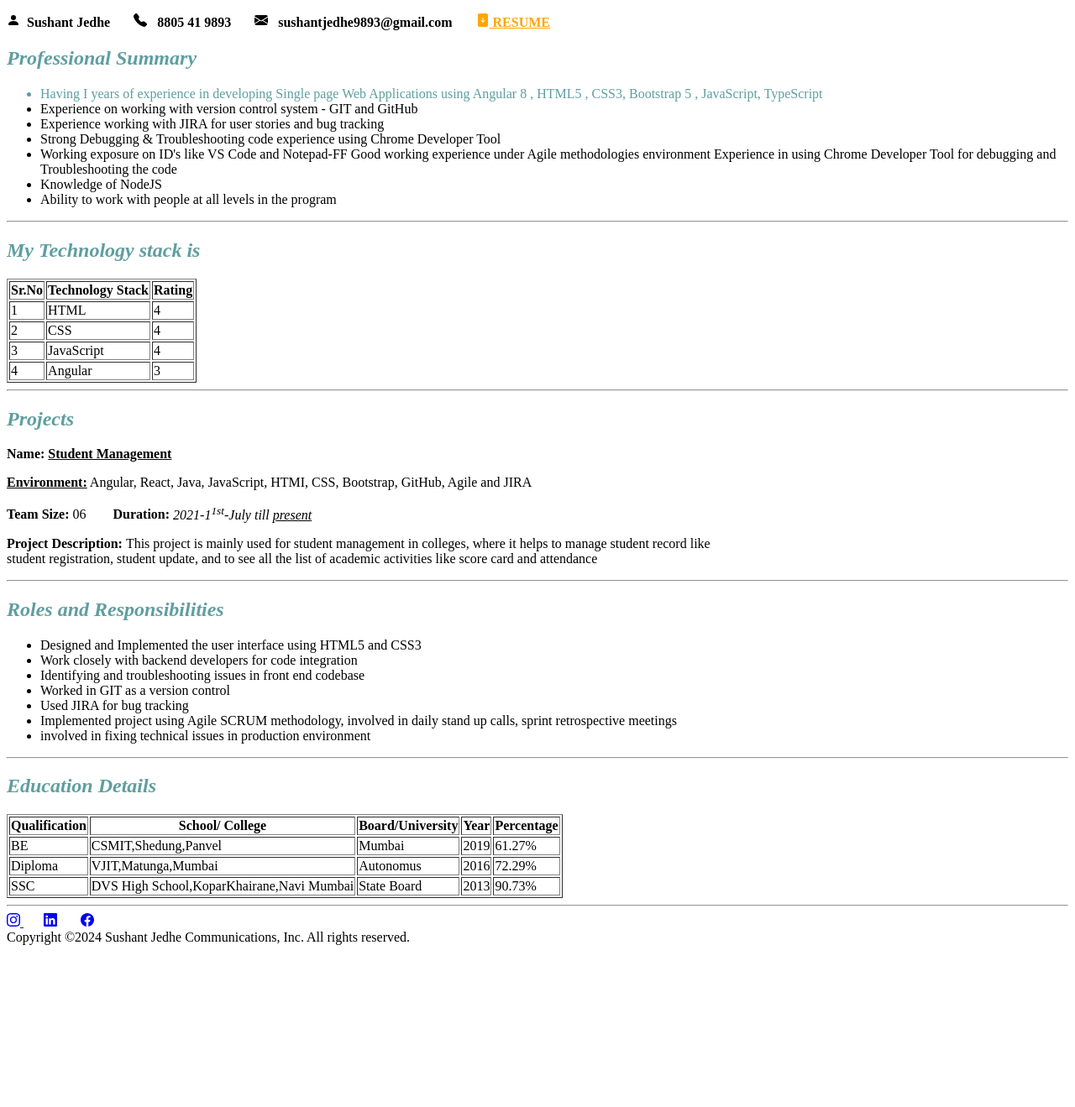
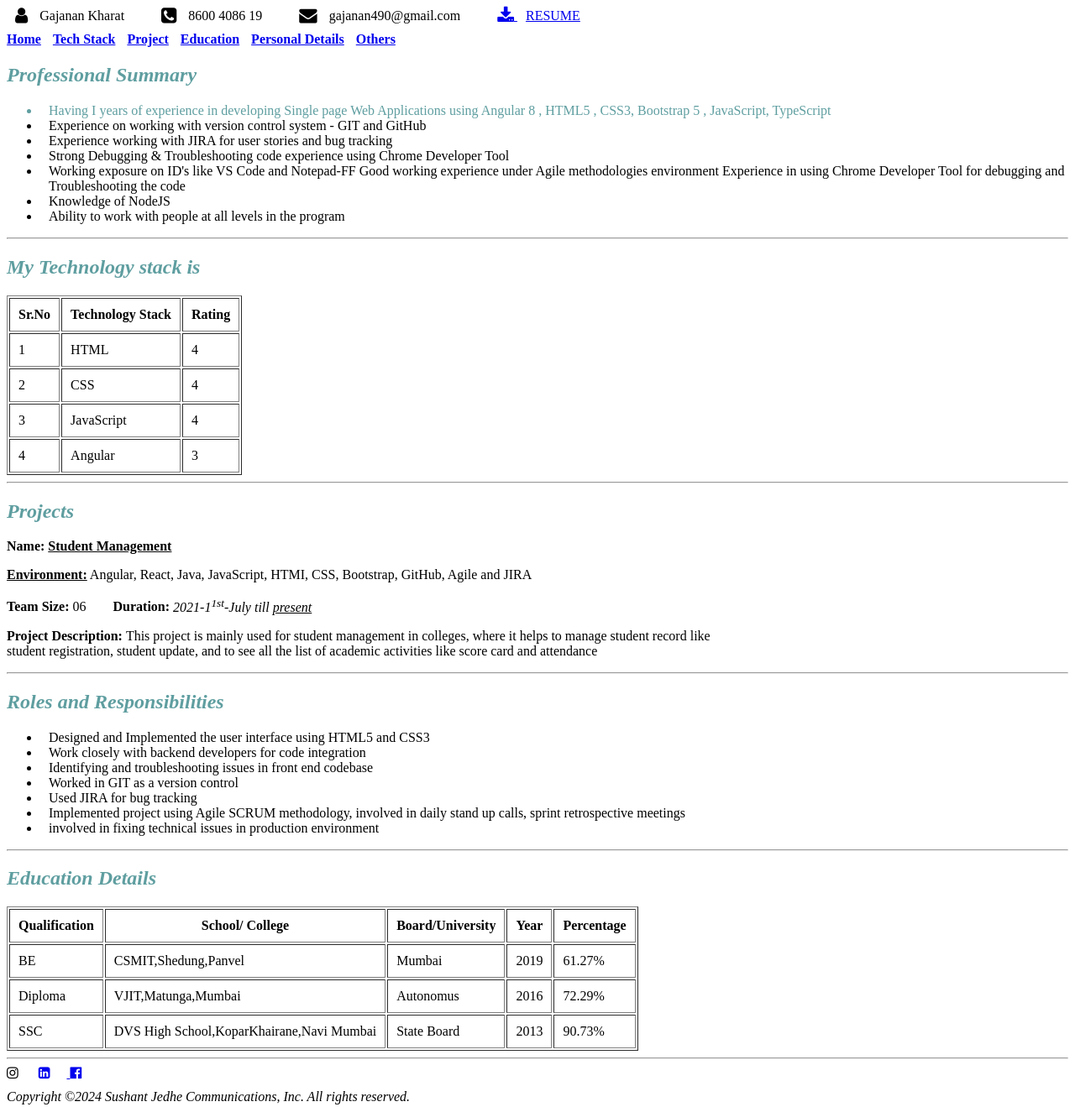
Before and after one commit to sushantjedhe9893/my-profile, a plain HTML site: page index.html in a window 1280 px wide. Shown: the whole page at 84% size. Before the commit the page ends 1134 px from the top, so only its background shows below. Drawn offline with Linux system fonts and the light colour scheme.

Commit message:
Applied Margin and Padding format
Applied Margin and Padding format

```diff
--- a/index.html
+++ b/index.html
@@ -5,6 +5,9 @@
     <meta name="viewport" content="width=device-width, initial-scale=1.0" />
     <title>My Profile</title>
     <link rel="shortcut icon" href="developer.png" type="image/x-icon" />
+    <!-- CDN Link -->
+    <link rel="stylesheet" href="https://cdnjs.cloudflare.com/ajax/libs/font-awesome/4.7.0/css/font-awesome.min.css">
+    <style>
     <style>
       #resume{
         color: orange;
@@ -14,135 +17,115 @@
         color: cadetblue;
         font-style: italic;
       }
+      .header-info{
+        margin-right: 40px;
+        margin-left: 10px;
+      }
+      #resume-text{
+        margin-left: 10px;
+      }
+      .home{
+        padding-right: 10px;
+        margin-top: 10px;
+        font-weight: bold;
+      }
+      .insta{
+        margin-right: 20px;
+      }
+      .list{
+        padding-left: 10px;
+      }
+      .table{
+        padding: 10px;
+      }
+      .Copyright{
+        padding-top: 10px;
+        font-style: italic;
+      }
+    </style>
     </style>
   </head>
   <body>
     <!-- Header section -->
-    <header>
-      <p style="color: black; font-weight: bolder;">
-        <svg
-          xmlns="http://www.w3.org/2000/svg"
-          width="16"
-          height="16"
-          fill="currentColor"
-          class="bi bi-person-fill"
-          viewBox="0 0 16 16"
-        >
-          <path
-            d="M3 14s-1 0-1-1 1-4 6-4 6 3 6 4-1 1-1 1zm5-6a3 3 0 1 0 0-6 3 3 0 0 0 0 6"
-          />
-        </svg>
-        &nbsp;Sushant Jedhe &nbsp; &nbsp; &nbsp;
-        <svg
-          xmlns="http://www.w3.org/2000/svg"
-          width="16"
-          height="16"
-          fill="currentColor"
-          class="bi bi-telephone-fill"
-          viewBox="0 0 16 16"
-        >
-          <path
-            fill-rule="evenodd"
-            d="M1.885.511a1.745 1.745 0 0 1 2.61.163L6.29 2.98c.329.423.445.974.315 1.494l-.547 2.19a.68.68 0 0 0 .178.643l2.457 2.457a.68.68 0 0 0 .644.178l2.189-.547a1.75 1.75 0 0 1 1.494.315l2.306 1.794c.829.645.905 1.87.163 2.611l-1.034 1.034c-.74.74-1.846 1.065-2.877.702a18.6 18.6 0 0 1-7.01-4.42 18.6 18.6 0 0 1-4.42-7.009c-.362-1.03-.037-2.137.703-2.877z"
-          />
-        </svg>
-        &nbsp; 8805 41 9893 &nbsp; &nbsp; &nbsp;
-        <svg
-          xmlns="http://www.w3.org/2000/svg"
-          width="16"
-          height="16"
-          fill="currentColor"
-          class="bi bi-envelope-fill"
-          viewBox="0 0 16 16"
-        >
-          <path
-            d="M.05 3.555A2 2 0 0 1 2 2h12a2 2 0 0 1 1.95 1.555L8 8.414zM0 4.697v7.104l5.803-3.558zM6.761 8.83l-6.57 4.027A2 2 0 0 0 2 14h12a2 2 0 0 0 1.808-1.144l-6.57-4.027L8 9.586zm3.436-.586L16 11.801V4.697z"
-          />
-        </svg>
-        &nbsp; sushantjedhe9893@gmail.com &nbsp; &nbsp; &nbsp;
-        <a href="assets/resume.pdf" download id="resume">
-          <svg
-            xmlns="http://www.w3.org/2000/svg"
-            width="16"
-            height="16"
-            fill="currentColor"
-            class="bi bi-file-arrow-down-fill"
-            viewBox="0 0 16 16"
-          >
-            <path
-              d="M12 0H4a2 2 0 0 0-2 2v12a2 2 0 0 0 2 2h8a2 2 0 0 0 2-2V2a2 2 0 0 0-2-2M8 5a.5.5 0 0 1 .5.5v3.793l1.146-1.147a.5.5 0 0 1 .708.708l-2 2a.5.5 0 0 1-.708 0l-2-2a.5.5 0 1 1 .708-.708L7.5 9.293V5.5A.5.5 0 0 1 8 5"
-            />
-          </svg>
-          RESUME
-        </a>
-      </p>
-    </header>
-
-
-
+    <header style="margin: 10px;">
+      <i class="fa fa-user fa-lg" aria-hidden="true"></i>
+      <span class="header-info">Gajanan Kharat </span>
+      <i class="fa fa-phone-square fa-lg" aria-hidden="true"></i>
+      <span class="header-info">8600 4086 19  </span>
+      <i class="fa fa-envelope fa-lg" aria-hidden="true"></i>
+      <span class="header-info">gajanan490@gmail.com </span>
+      <a href="assets/resume.pdf" download id="resume">  <i class="fa fa-download fa-lg" aria-hidden="true"></i> <span id="resume-text">RESUME</span>  </a>
+</header>
+ <!-- Nav Section -->
+ <nav >
+  <a href="#home"><span class="home">Home</span></a>
+  <a href="#techstack" class="home">Tech Stack</a>
+  <a href="#project" class="home">Project</a>
+  <a href="#education" class="home">Education</a>
+  <a href="personalDetails.html" target="_blank" class="home">Personal Details</a>
+  <a href="others.html" target="_blank" class="home">Others</a>
+ </nav>
     <!-- Main Section -->
-    <section>
       <!-- HOME Section -->
       <section id="home">
         <h2 class="heading">Professional Summary</h2>
         <ul>
-          <li style="color: cadetblue;">
+          <li style="color: cadetblue;" class="list">
             Having I years of experience in developing Single page Web
             Applications using Angular 8 , HTML5 , CSS3, Bootstrap 5 ,
             JavaScript, TypeScript
           </li>
-          <li>
+          <li class="list">
             Experience on working with version control system - GIT and GitHub
           </li>
-          <li>
+          <li class="list">
             Experience working with JIRA for user stories and bug tracking
           </li>
-          <li>
+          <li class="list">
             Strong Debugging & Troubleshooting code experience using Chrome
             Developer Tool
           </li>
-          <li>
+          <li class="list">
             Working exposure on ID's like VS Code and Notepad-FF Good working
             experience under Agile methodologies environment Experience in using
             Chrome Developer Tool for debugging and Troubleshooting the code
           </li>
-          <li>Knowledge of NodeJS</li>
-          <li>Ability to work with people at all levels in the program</li>
+          <li class="list">Knowledge of NodeJS</li>
+          <li class="list">Ability to work with people at all levels in the program</li>
         </ul>
       </section>
-    </section>
     <hr />
     <!-- Technology stack section -->
     <section id="techStack">
       <h2 class="heading">My Technology stack is</h2>
-      <table border="1">
+      <table border="1px">
         <thead>
           <tr>
-            <th>Sr.No</th>
-            <th>Technology Stack</th>
-            <th>Rating</th>
+            <th class="table">Sr.No</th>
+            <th class="table">Technology Stack</th>
+            <th class="table">Rating</th>
           </tr>
         </thead>
-        <tbody>
+        <tbody >
           <tr>
-            <td>1</td>
-            <td>HTML</td>
-            <td>4</td>
+            <td class="table">1</td>
+            <td class="table">HTML</td>
+            <td class="table">4</td>
           </tr>
           <tr>
-            <td>2</td>
-            <td>CSS</td>
-            <td>4</td>
+            <td class="table">2</td>
+            <td class="table">CSS</td>
+            <td class="table">4</td>
           </tr>
           <tr>
-            <td>3</td>
-            <td>JavaScript</td>
-            <td>4</td>
+            <td class="table">3</td>
+            <td class="table">JavaScript</td>
+            <td class="table">4</td>
           </tr>
           <tr>
-            <td>4</td>
-            <td>Angular</td>
-            <td>3</td>
+            <td class="table">4</td>
+            <td class="table">Angular</td>
+            <td class="table">3</td>
           </tr>
         </tbody>
       </table>
@@ -173,18 +156,18 @@
       <hr />
       <h2 class="heading"><strong>Roles and Responsibilities</strong></h2>
       <ul>
-        <li>
+        <li class="list">
           Designed and Implemented the user interface using HTML5 and CSS3
         </li>
-        <li>Work closely with backend developers for code integration</li>
-        <li>Identifying and troubleshooting issues in front end codebase</li>
-        <li>Worked in GIT as a version control</li>
-        <li>Used JIRA for bug tracking</li>
-        <li>
+        <li class="list">Work closely with backend developers for code integration</li>
+        <li class="list">Identifying and troubleshooting issues in front end codebase</li>
+        <li class="list">Worked in GIT as a version control</li>
+        <li class="list">Used JIRA for bug tracking</li>
+        <li class="list">
           Implemented project using Agile SCRUM methodology, involved in daily
           stand up calls, sprint retrospective meetings
         </li>
-        <li>involved in fixing technical issues in production environment</li>
+        <li class="list">involved in fixing technical issues in production environment</li>
       </ul>
     </section>
     <hr />
@@ -192,37 +175,37 @@
     <!-- Education Section -->
     <section id="education">
       <h2 class="heading">Education Details</h2>
-      <table border="1">
+      <table border="1px">
         <thead>
           <tr>
-            <th>Qualification</th>
-            <th>School/ College</th>
-            <th>Board/University</th>
-            <th>Year</th>
-            <th>Percentage</th>
+            <th class="table">Qualification</th>
+            <th class="table">School/ College</th>
+            <th class="table">Board/University</th>
+            <th class="table">Year</th>
+            <th class="table">Percentage</th>
           </tr>
         </thead>
         <tbody>
           <tr>
-            <td>BE</td>
-            <td>CSMIT,Shedung,Panvel</td>
-            <td>Mumbai</td>
-            <td>2019</td>
-            <td>61.27%</td>
+            <td class="table">BE</td>
+            <td class="table">CSMIT,Shedung,Panvel</td>
+            <td class="table">Mumbai</td>
+            <td class="table">2019</td>
+            <td class="table">61.27%</td>
           </tr>
           <tr>
-            <td>Diploma</td>
-            <td>VJIT,Matunga,Mumbai</td>
-            <td>Autonomus</td>
-            <td>2016</td>
-            <td>72.29%</td>
+            <td class="table">Diploma</td>
+            <td class="table">VJIT,Matunga,Mumbai</td>
+            <td class="table">Autonomus</td>
+            <td class="table">2016</td>
+            <td class="table">72.29%</td>
           </tr>
           <tr>
-            <td>SSC</td>
-            <td>DVS High School,KoparKhairane,Navi Mumbai</td>
-            <td>State Board</td>
-            <td>2013</td>
-            <td>90.73%</td>
+            <td class="table">SSC</td>
+            <td class="table"> DVS High School,KoparKhairane,Navi Mumbai</td>
+            <td class="table">State Board</td>
+            <td class="table">2013</td>
+            <td class="table">90.73%</td>
           </tr>
         </tbody>
       </table>
@@ -230,52 +213,18 @@
     <hr />
     <!-- Footer section -->
     <footer>
-      <a href="https://www.instagram.com/" target="_blank">
-        <svg
-          xmlns="http://www.w3.org/2000/svg"
-          width="16"
-          height="16"
-          fill="currentColor"
-          class="bi bi-instagram"
-          viewBox="0 0 16 16"
-        >
-          <path
-            d="M8 0C5.829 0 5.556.01 4.703.048 3.85.088 3.269.222 2.76.42a3.9 3.9 0 0 0-1.417.923A3.9 3.9 0 0 0 .42 2.76C.222 3.268.087 3.85.048 4.7.01 5.555 0 5.827 0 8.001c0 2.172.01 2.444.048 3.297.04.852.174 1.433.372 1.942.205.526.478.972.923 1.417.444.445.89.719 1.416.923.51.198 1.09.333 1.942.372C5.555 15.99 5.827 16 8 16s2.444-.01 3.298-.048c.851-.04 1.434-.174 1.943-.372a3.9 3.9 0 0 0 1.416-.923c.445-.445.718-.891.923-1.417.197-.509.332-1.09.372-1.942C15.99 10.445 16 10.173 16 8s-.01-2.445-.048-3.299c-.04-.851-.175-1.433-.372-1.941a3.9 3.9 0 0 0-.923-1.417A3.9 3.9 0 0 0 13.24.42c-.51-.198-1.092-.333-1.943-.372C10.443.01 10.172 0 7.998 0zm-.717 1.442h.718c2.136 0 2.389.007 3.232.046.78.035 1.204.166 1.486.275.373.145.64.319.92.599s.453.546.598.92c.11.281.24.705.275 1.485.039.843.047 1.096.047 3.231s-.008 2.389-.047 3.232c-.035.78-.166 1.203-.275 1.485a2.5 2.5 0 0 1-.599.919c-.28.28-.546.453-.92.598-.28.11-.704.24-1.485.276-.843.038-1.096.047-3.232.047s-2.39-.009-3.233-.047c-.78-.036-1.203-.166-1.485-.276a2.5 2.5 0 0 1-.92-.598 2.5 2.5 0 0 1-.6-.92c-.109-.281-.24-.705-.275-1.485-.038-.843-.046-1.096-.046-3.233s.008-2.388.046-3.231c.036-.78.166-1.204.276-1.486.145-.373.319-.64.599-.92s.546-.453.92-.598c.282-.11.705-.24 1.485-.276.738-.034 1.024-.044 2.515-.045zm4.988 1.328a.96.96 0 1 0 0 1.92.96.96 0 0 0 0-1.92m-4.27 1.122a4.109 4.109 0 1 0 0 8.217 4.109 4.109 0 0 0 0-8.217m0 1.441a2.667 2.667 0 1 1 0 5.334 2.667 2.667 0 0 1 0-5.334"
-          />
-        </svg>
+      <a href="https://www.instagram.com/" target="_blank"></a>
+        <span class="insta"><i class="fa fa-instagram" aria-hidden="true"></i></span>
       </a>
-      &nbsp; &nbsp; &nbsp;
       <a href="https://www.linkedin.com/" target="_blank">
-        <svg
-          xmlns="http://www.w3.org/2000/svg"
-          width="16"
-          height="16"
-          fill="currentColor"
-          class="bi bi-linkedin"
-          viewBox="0 0 16 16"
-        >
-          <path
-            d="M0 1.146C0 .513.526 0 1.175 0h13.65C15.474 0 16 .513 16 1.146v13.708c0 .633-.526 1.146-1.175 1.146H1.175C.526 16 0 15.487 0 14.854zm4.943 12.248V6.169H2.542v7.225zm-1.2-8.212c.837 0 1.358-.554 1.358-1.248-.015-.709-.52-1.248-1.342-1.248S2.4 3.226 2.4 3.934c0 .694.521 1.248 1.327 1.248zm4.908 8.212V9.359c0-.216.016-.432.08-.586.173-.431.568-.878 1.232-.878.869 0 1.216.662 1.216 1.634v3.865h2.401V9.25c0-2.22-1.184-3.252-2.764-3.252-1.274 0-1.845.7-2.165 1.193v.025h-.016l.016-.025V6.169h-2.4c.03.678 0 7.225 0 7.225z"
-          /></svg
-      ></a>
-      &nbsp; &nbsp; &nbsp;
-      <a href="https://www.facebook.com/" target="_blank">
-        <svg
-          xmlns="http://www.w3.org/2000/svg"
-          width="16"
-          height="16"
-          fill="currentColor"
-          class="bi bi-facebook"
-          viewBox="0 0 16 16"
-        >
-          <path
-            d="M16 8.049c0-4.446-3.582-8.05-8-8.05C3.58 0-.002 3.603-.002 8.05c0 4.017 2.926 7.347 6.75 7.951v-5.625h-2.03V8.05H6.75V6.275c0-2.017 1.195-3.131 3.022-3.131.876 0 1.791.157 1.791.157v1.98h-1.009c-.993 0-1.303.621-1.303 1.258v1.51h2.218l-.354 2.326H9.25V16c3.824-.604 6.75-3.934 6.75-7.951"
-          /></svg
-      ></a>
-      <section>
+        <span class="insta"><i class="fa fa-linkedin-square" aria-hidden="true"></i></span>
+      </a>
+      <a href="https://www.facebook.com/" target="_blank" >
+       <span class="insta"><i class="fa fa-facebook-official" aria-hidden="true"></i></a></span>
+      <section class="Copyright">
         <!-- Copy write section -->
         Copyright &copy;2024 Sushant Jedhe Communications, Inc. All rights
-        reserved.
+          reserved.
       </section>
     </footer>
   </body>
```
Also changed, not shown: CSSstyling.html (+1 -1 lines).
